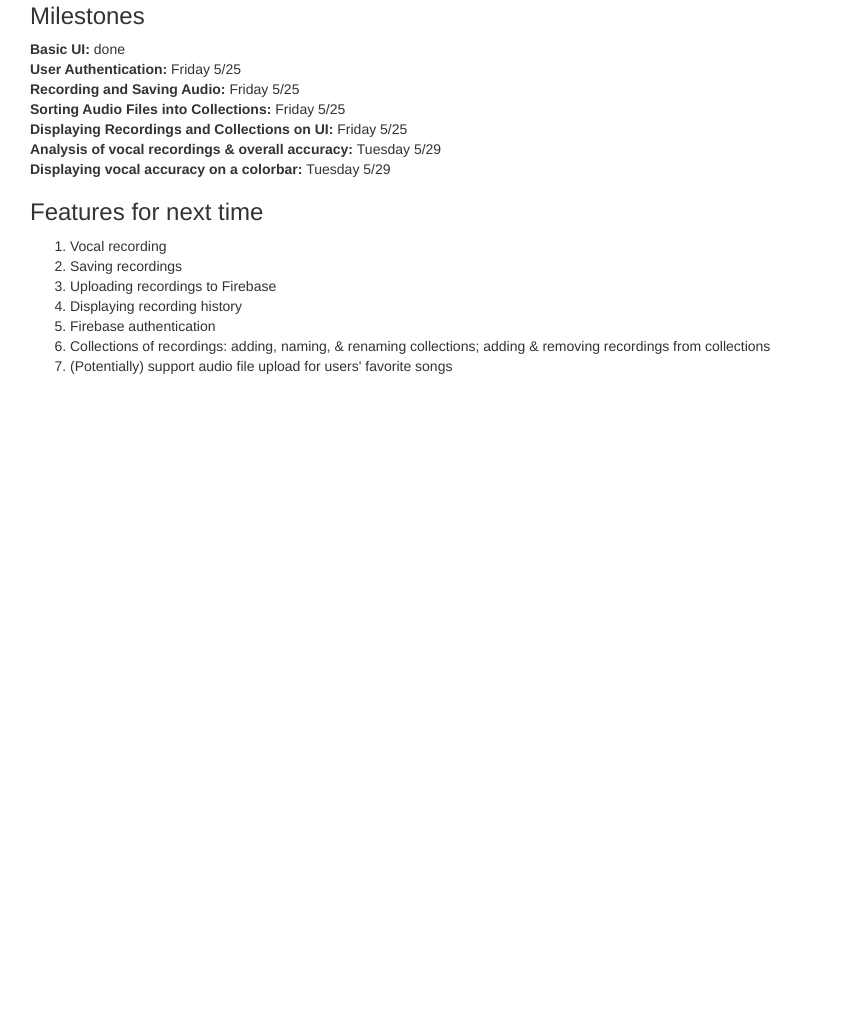
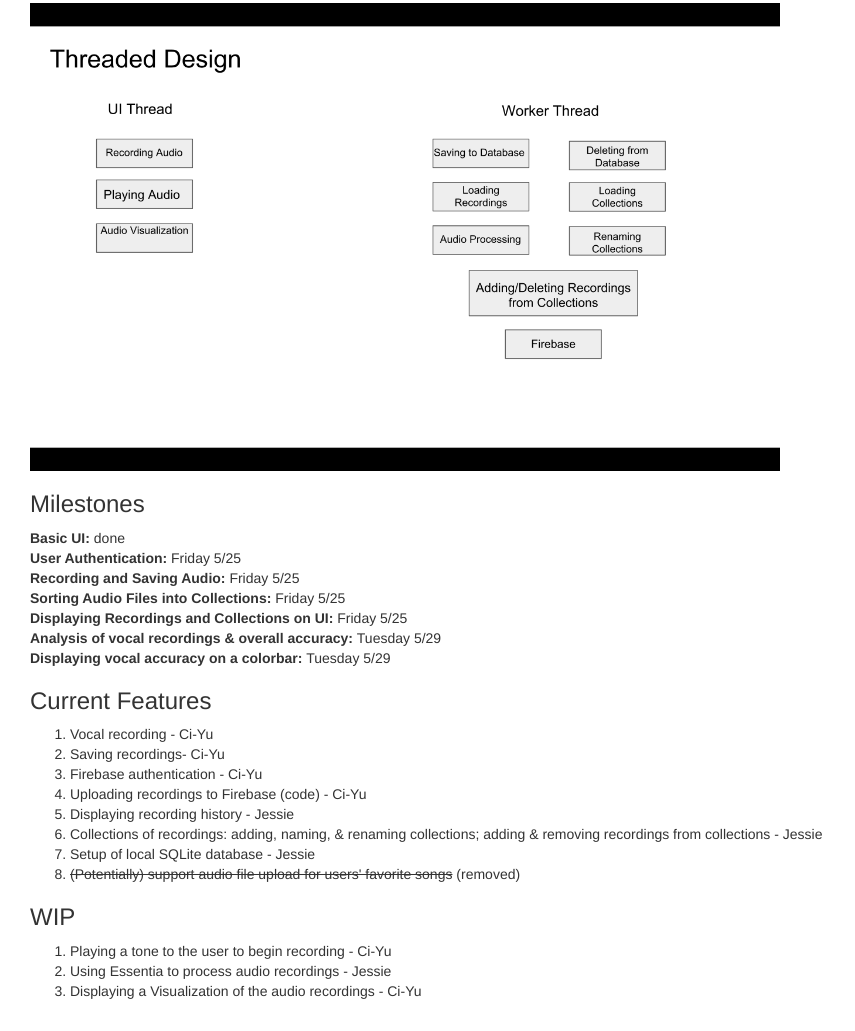
Before and after one commit to jessie-anderson/jessie-anderson, a plain HTML site: page index.html in a window 1280 px wide. Shown: the part 1031-2062 px from the top of the page, without its empty margins (0-855 px from the left). Before the commit the page ends 1437 px from the top, so only its background shows below. Drawn offline with Linux system fonts and the light colour scheme.

Commit message:
show and tell 2

```diff
--- a/index.html
+++ b/index.html
@@ -41,6 +41,8 @@
     <h2>Checkpoint 1</h2>
     <h3>MVC</h3>
     <img src="./img/android_mvc.png" style="width: 750px;"/>
+    <br></br>
+    <img src="./img/android_thread.png" style="width: 750px;"/>
     <h3>Milestones</h3>
     <b>Basic UI: </b><span>done</span>
     <br />
@@ -56,16 +58,27 @@
     <br />
     <b>Displaying vocal accuracy on a colorbar: </b><span>Tuesday 5/29</span>
 
-    <h3>Features for next time</h3>
+
+
+    <h3>Current Features</h3>
     <ol>
-      <li>Vocal recording</li>
-      <li>Saving recordings</li>
-      <li>Uploading recordings to Firebase</li>
-      <li>Displaying recording history</li>
-      <li>Firebase authentication</li>
+      <li>Vocal recording - Ci-Yu</li>
+      <li>Saving recordings- Ci-Yu </li>
+      <li>Firebase authentication - Ci-Yu</li>
+      <li>Uploading recordings to Firebase (code) - Ci-Yu</li>
+      <li>Displaying recording history - Jessie</li>
       <li>Collections of recordings: adding, naming, & renaming collections;
-        adding & removing recordings from collections</li>
-      <li>(Potentially) support audio file upload for users' favorite songs</li>
+        adding & removing recordings from collections - Jessie</li>
+      <li> Setup of local SQLite database - Jessie </li>
+      <li><strike>(Potentially) support audio file upload for users' favorite songs</strike> (removed)</li>
     </ol>
+
+    <h3>WIP</h3>
+    <ol>
+    	<li>Playing a tone to the user to begin recording - Ci-Yu</li>
+    	<li>Using Essentia to process audio recordings - Jessie</li>
+    	<li>Displaying a Visualization of the audio recordings - Ci-Yu</li>
+    </ol>
+
   </body>
 </html>
```
Also changed, not shown: img/android_thread.png (added), 1 other file.
